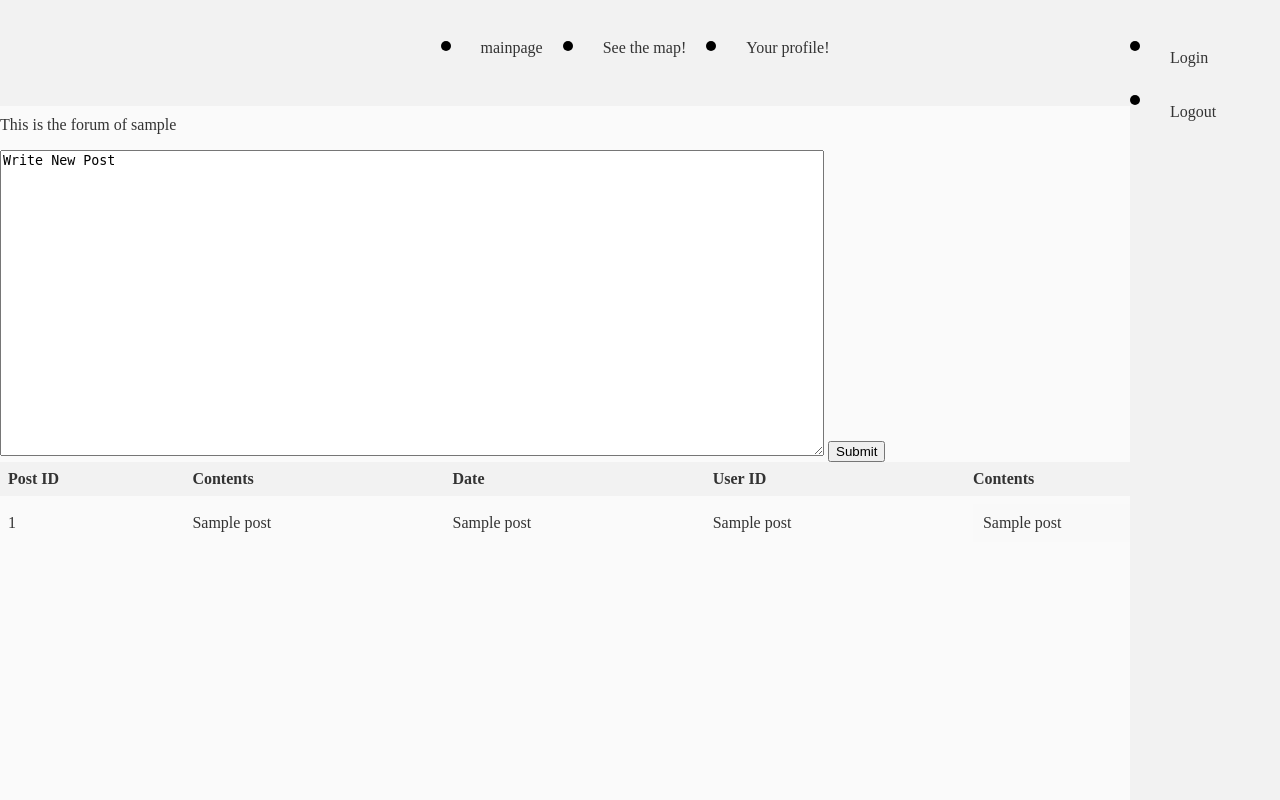
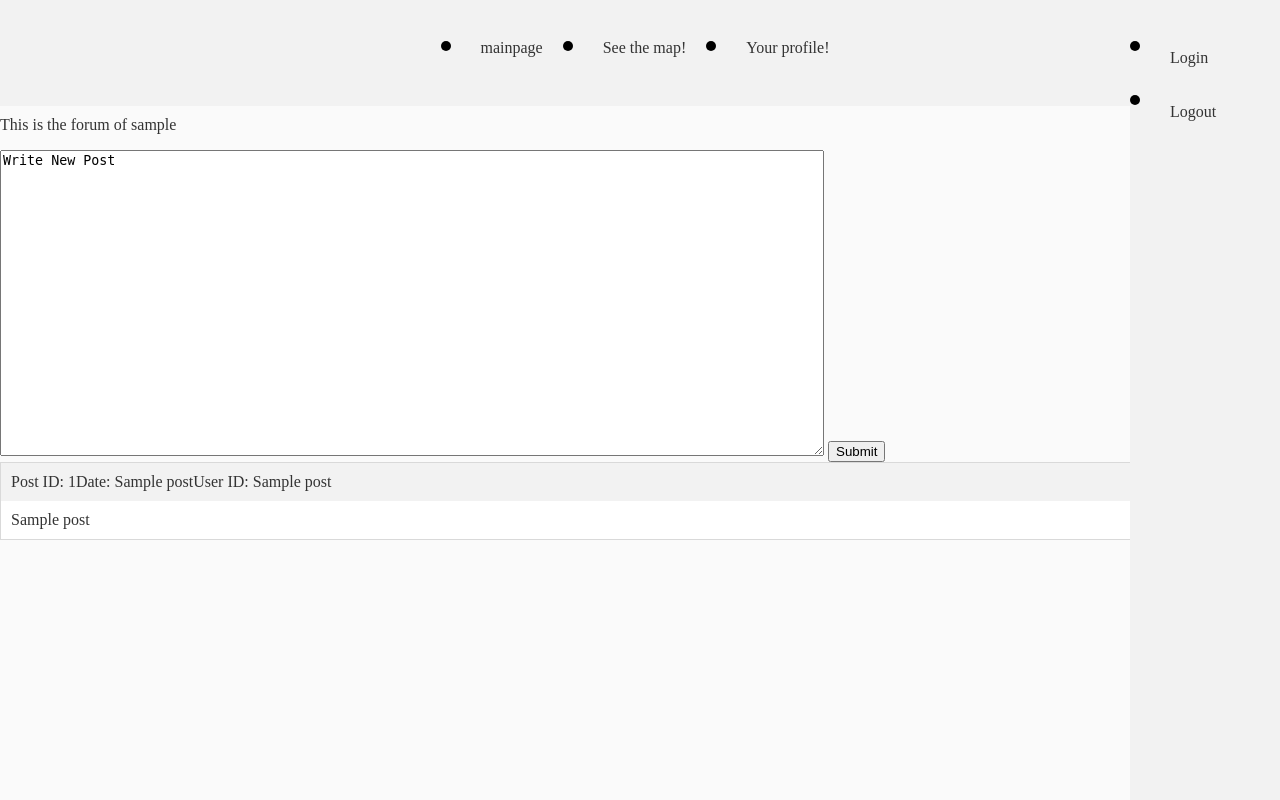
Before and after one commit to nickgismokato/DISProj, a Flask app: a page that uses source/templates/kommune.html in a window 1280 px wide. Run offline with Flask 3, Linux system fonts and the light colour scheme; a database or web service that is not in the repository returns one stand-in record (values such as "Sample title"); some libraries are stand-ins or nearby versions.

Commit message:
tried making the forum nice agian

```diff
--- a/source/templates/kommune.html
+++ b/source/templates/kommune.html
@@ -21,25 +21,33 @@
       .right-section {
           width: 50%;
       }
-        /* CSS styles for the table */
-        table {
-          border-collapse: collapse;
-          width: 100%;
+
+
+    /* CSS styles for the table-like structure */
+    .post-table {
+      display: flex;
+      flex-direction: column;
     }
 
-        th, td {
-          text-align: left;
-          padding: 8px;
+    .post-row {
+      display: flex;
+      flex-direction: column;
+      border: 1px solid #d9d9d9;
+      margin-bottom: 10px;
+      background-color: #f5f5f5;
     }
 
-        th {
+    .post-header {
+      display: flex;
+      flex-direction: row;
+      align-items: center;
+      padding: 10px;
       background-color: #f2f2f2;
     }
 
-        /* CSS styles for the post contents block */
     .post-contents {
-          background-color: #f9f9f9;
       padding: 10px;
+      background-color: #ffffff;
     }
   </style>
   </head>
@@ -51,27 +59,19 @@
         <input type="submit">
         <input hidden="true" name = komname value = "{{name}}">
       </form>
-    <table>
-      <tr>
-        <th>Post ID</th>
-        <th>Contents</th>
-        <th>Date</th>
-        <th>User ID</th>
-        <th>Contents</th>
-      </tr>
+      <div class="post-table">
         {% for post in cList %}
-        <tr>
-          <td>{{ post[0] }}</td>
-          <td>{{ post[1] }}</td>
-          <td>{{ post[2] }}</td>
-          <td>{{ post[3] }}</td>
-          <td>
+          <div class="post-row">
+            <div class="post-header">
+              <div class="post-id">Post ID: {{ post[0] }}</div>
+              <div class="post-date">Date: {{ post[2] }}</div>
+              <div class="post-user">User ID: {{ post[4] }}</div>
+            </div>
             <div class="post-contents">
               {{ post[1] }}
             </div>
-          </td>
-        </tr>
+          </div>
         {% endfor %}
-    </table>
+      </div>
     </body>
 </html>
```
Lines whose indentation alone changed are shown as unchanged.
